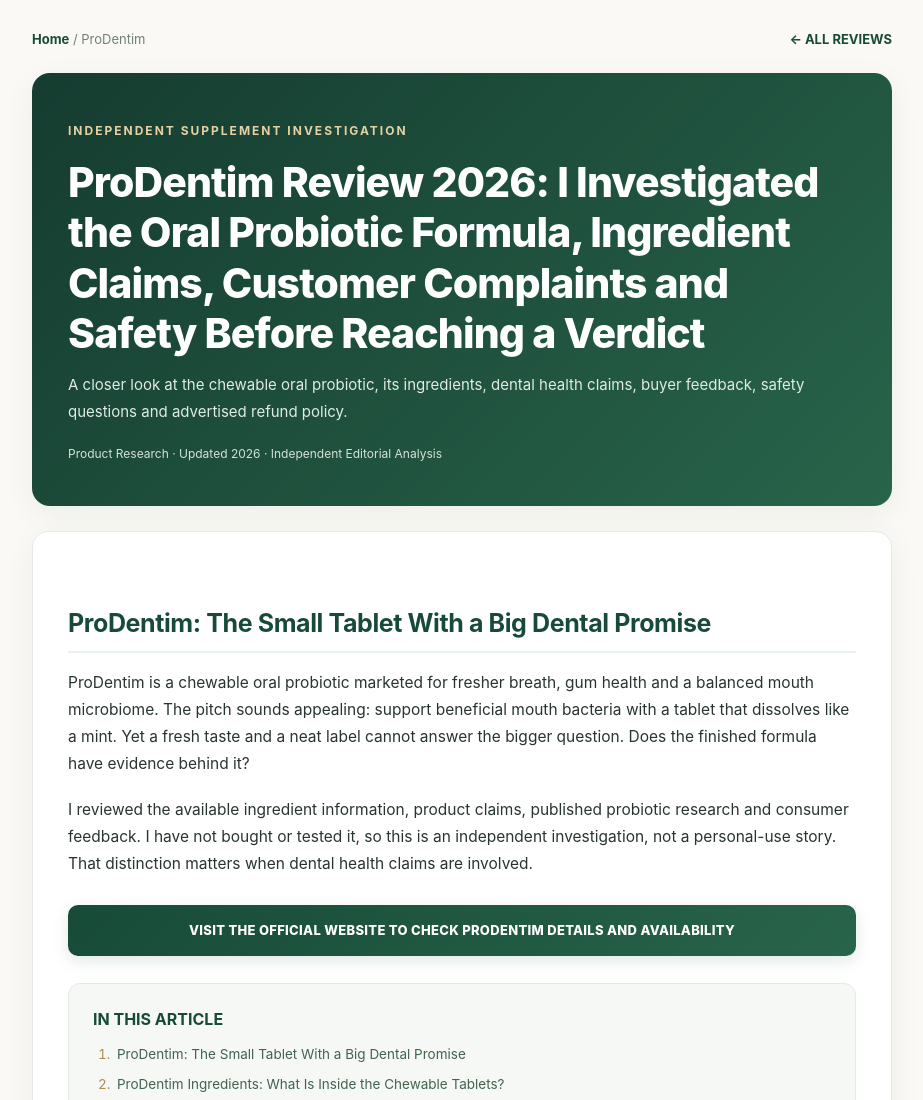
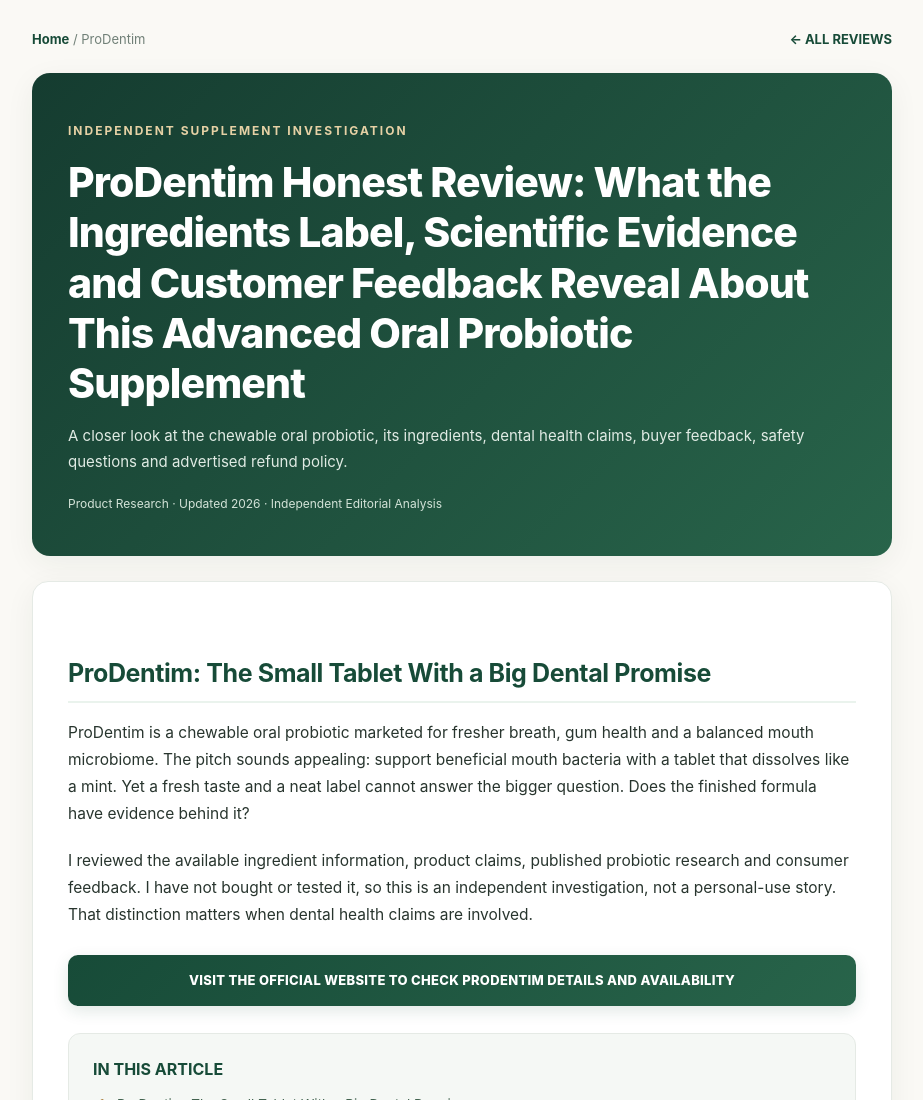
Before and after one commit to getbestsupplementreview/reviews, a plain HTML site: page prodentim-reviews-2026/index.html in a window 1280 px wide. Shown: the top 1100 px of the page, without its empty margins (178-1101 px from the left). Drawn offline with Linux system fonts and the light colour scheme.

Commit message:
Update index.html

```diff
--- a/prodentim-reviews-2026/index.html
+++ b/prodentim-reviews-2026/index.html
@@ -44,7 +44,7 @@
 <nav class="top-nav" aria-label="Breadcrumb"><div class="breadcrumb"><a href="/reviews/">Home</a> / ProDentim</div><a href="/reviews/">← ALL REVIEWS</a></nav>
 <header class="hero">
 <span class="eyebrow">Independent Supplement Investigation</span>
-<h1>ProDentim Review 2026: I Investigated the Oral Probiotic Formula, Ingredient Claims, Customer Complaints and Safety Before Reaching a Verdict</h1>
+<h1>ProDentim Honest Review: What the Ingredients Label, Scientific Evidence and Customer Feedback Reveal About This Advanced Oral Probiotic Supplement</h1>
 <p class="hero-description">A closer look at the chewable oral probiotic, its ingredients, dental health claims, buyer feedback, safety questions and advertised refund policy.</p>
 <div class="article-meta">Product Research · Updated <span id="current-year"></span> · Independent Editorial Analysis</div>
 </header>
```
